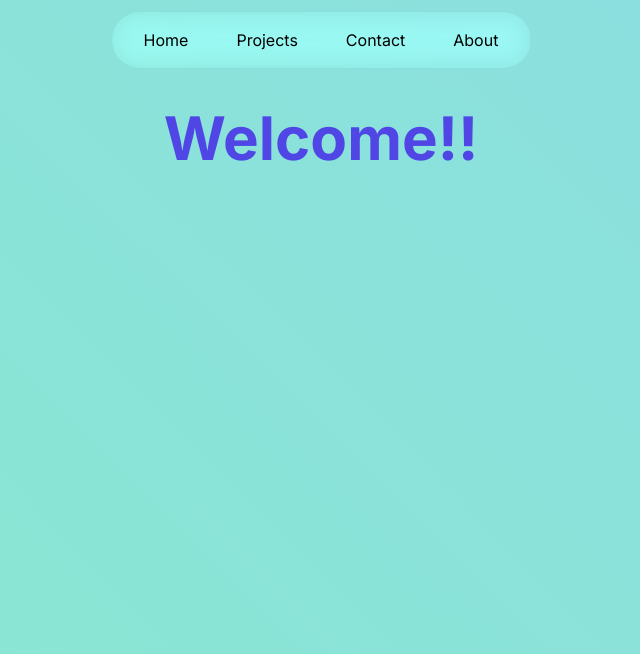
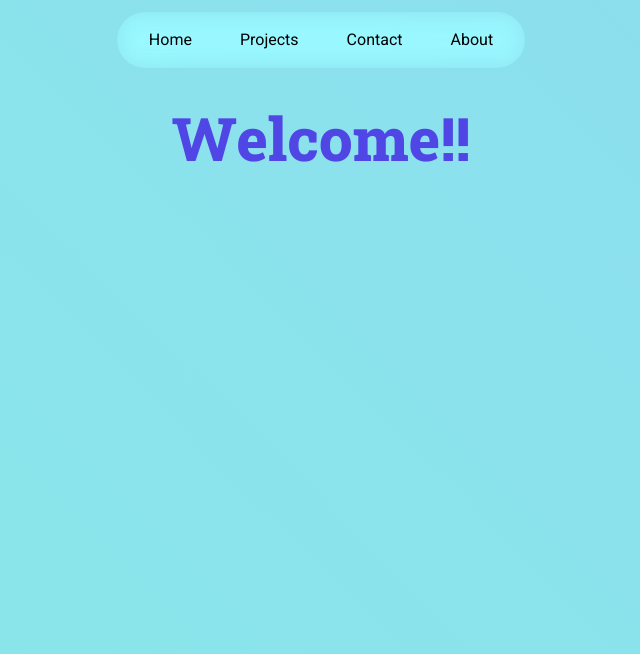
Before and after one commit to arup-basak/arupbasak-next, a Next.js app: page / in a window 1280 px wide. Shown: the top 654 px of the page, without its empty margins (319-959 px from the left). Built offline with nearby package versions, Linux system fonts and the light colour scheme.

Commit message:
improved color and Font

```diff
--- a/src/app/globals.css
+++ b/src/app/globals.css
@@ -7,7 +7,7 @@ body {
     margin: 0;
     padding: 0;
     min-height: 100vh;
-    background: linear-gradient(45deg, #84fab0, #8fd3f4);
+    background: linear-gradient(45deg, #84fae0, #8fd3f4);
     /* background: linear-gradient(45deg, #5731ce, #405fbf); */
     /* color: white; */
     background-size: 400% 400%;
--- a/src/app/layout.tsx
+++ b/src/app/layout.tsx
@@ -1,9 +1,10 @@
 import './globals.css'
 import type { Metadata } from 'next'
-import { Inter } from 'next/font/google'
+import { Roboto } from 'next/font/google'
 import NavBar from '@/components/NavBar'
 
-const inter = Inter({ subsets: ['latin'] })
+// const inter = Inter({ subsets: ['latin'] })
+const roboto = Roboto({ subsets: ['latin'], weight: ['400'] })
 
 export const metadata: Metadata = {
   title: 'Arup Basak: Work',
@@ -17,7 +18,7 @@ export default function RootLayout({
 }) {
   return (
     <html lang="en">
-      <body className={`${inter.className}`}>
+      <body className={`${roboto.className}`}>
         <NavBar />
         {children}
       </body>
--- a/src/components/Heading.tsx
+++ b/src/components/Heading.tsx
@@ -2,6 +2,9 @@
 
 import React from 'react';
 import { motion } from 'framer-motion';
+import { Roboto_Slab } from 'next/font/google'
+
+const roboto_slab = Roboto_Slab({ subsets: ['latin'], weight: ['800'] })
 
 interface HeadingProps {
     text: string;
@@ -10,7 +13,7 @@ interface HeadingProps {
 const Heading: React.FC<HeadingProps> = ({ text }) => {
     return (
         <motion.div
-            className='mx-auto w-fit my-10 text-6xl font-bold text-center text-indigo-600'
+            className={`mx-auto w-fit my-10 text-6xl font-bold text-center text-indigo-600 ${roboto_slab.className}`}
             initial={{
                 opacity: 0,
                 y: -20,
```
